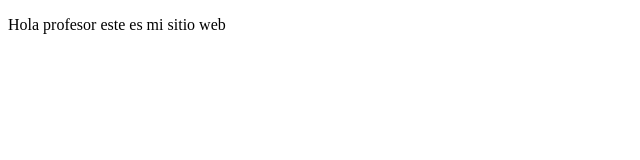
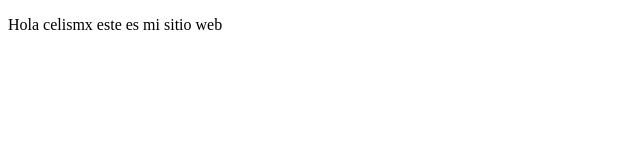
Before and after one commit to juan1rc/proyectoDemoCursoPrework, a plain HTML site: page index.html in a window 1280 px wide. Shown: the full height of the page, 0-640 px from the left. Drawn offline with Linux system fonts and the light colour scheme.

```diff
--- a/index.html
+++ b/index.html
@@ -8,7 +8,7 @@
 </head>
 <body>
     <p>
-        Hola profesor este es mi sitio web
+        Hola celismx este es mi sitio web
     </p>
 </body>
 </html>
```
